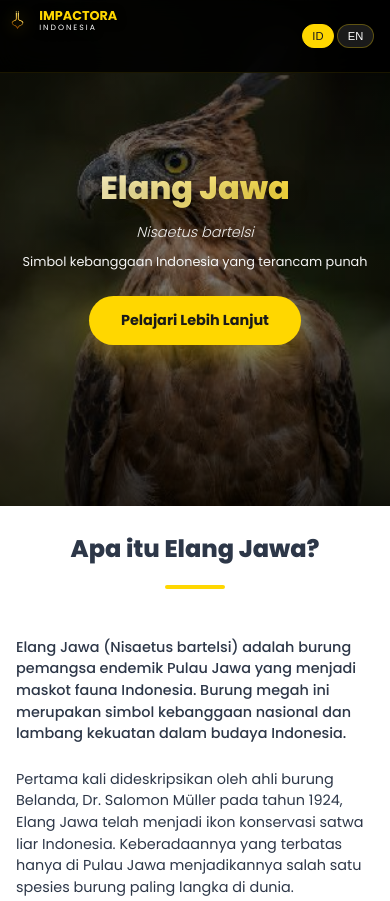
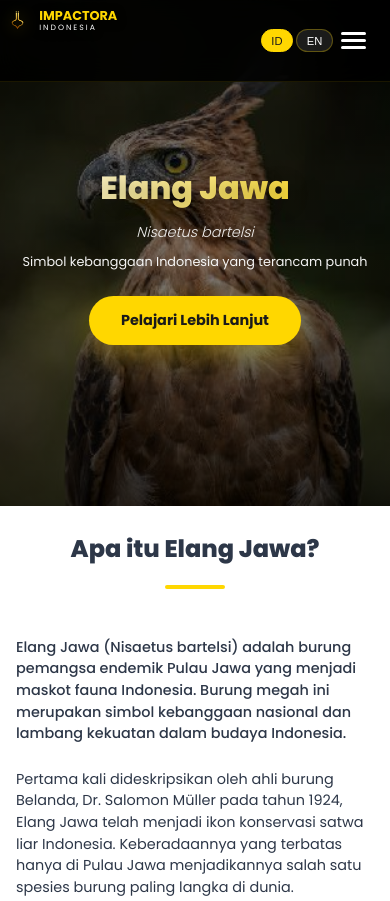
Before and after one commit to KangMusang/ImpactoraIndonesia, a website: page index.html in a window 390 px wide. Shown: the top 901 px of the page. Drawn offline with Linux system fonts and the light colour scheme.

Commit message:
Update index.html

```diff
--- a/index.html
+++ b/index.html
@@ -18,7 +18,7 @@
   <header>
     <div class="container">
       <nav>
-        <ul>
+        <ul id="nav-menu">
           <li><a href="#home" data-lang-key="nav.home">Beranda</a></li>
           <li><a href="#about" data-lang-key="nav.about">Tentang Elang Jawa</a></li>
           <li><a href="#threats" data-lang-key="nav.threats">Ancaman</a></li>
@@ -31,6 +31,11 @@
       <div class="language-switcher">
         <button class="lang-btn active" data-lang="id">ID</button>
         <button class="lang-btn" data-lang="en">EN</button>
+      </div>
+      <div class="burger-menu" id="burger-menu">
+        <span></span>
+        <span></span>
+        <span></span>
       </div>
     </div>
   </header>
```
